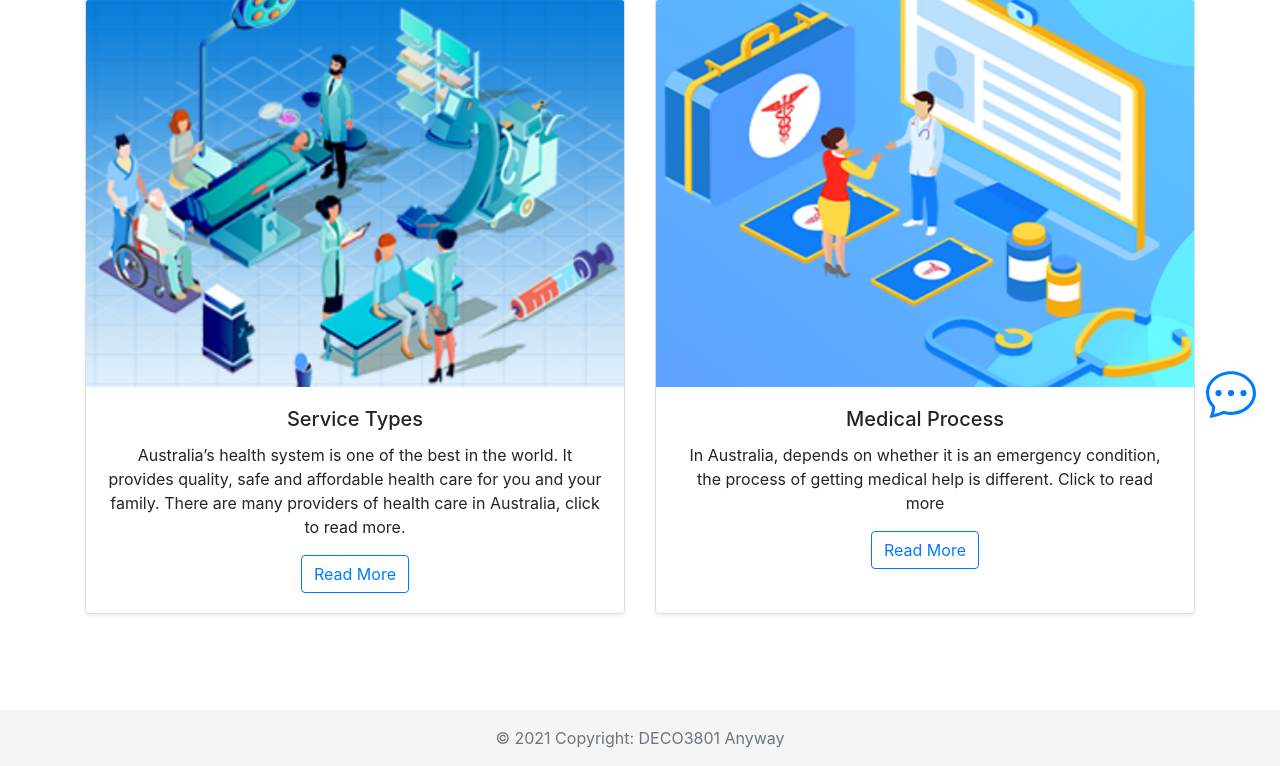
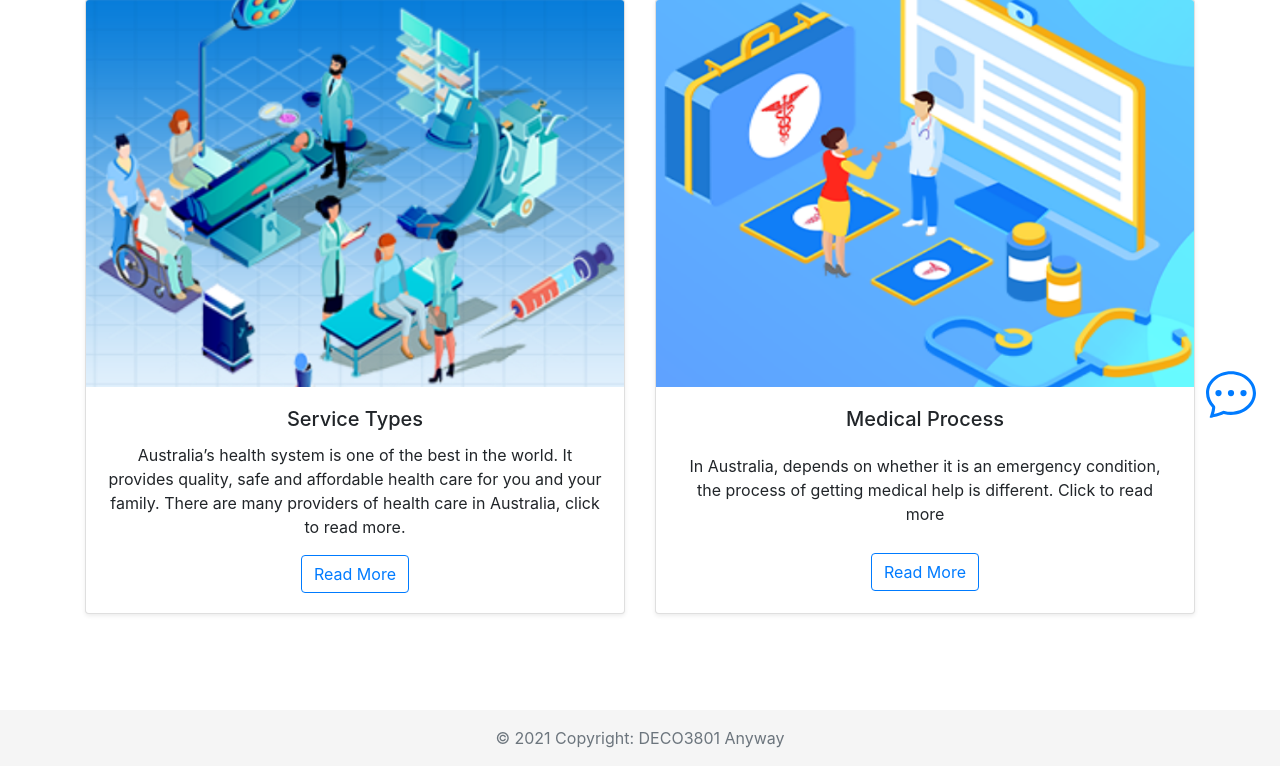
Before and after one commit to hacker0limbo/deco3801-anyway, a CodeIgniter app: page /CI/service in a window 1280 px wide. Shown: the part 358-1124 px from the top of the page. Run offline with CodeIgniter, Linux system fonts and the light colour scheme; some libraries are stand-ins or nearby versions.

Commit message:
medService主页面修改 1.button位置对齐

```diff
--- a/CI/application/views/medService.php
+++ b/CI/application/views/medService.php
@@ -23,7 +23,7 @@
         <img src="<?php echo base_url(); ?>assets/img/SymptomChecker_small.png" class="card-img-top" alt="medical centre">
         <div class="card-body">
           <h5 class="card-title"><?php echo $medicalProcess?></h5>
-          <p class="card-text"><?php echo $medicalProcessDes?></p>
+          <p class="card-text" style="padding:8pt;"><?php echo $medicalProcessDes?></p>
           <a href="<?php echo base_url(); ?>service/medicalProcess" class="btn btn-outline-primary"><?php echo $readMore?></a>
         </div>
       </div>
```
